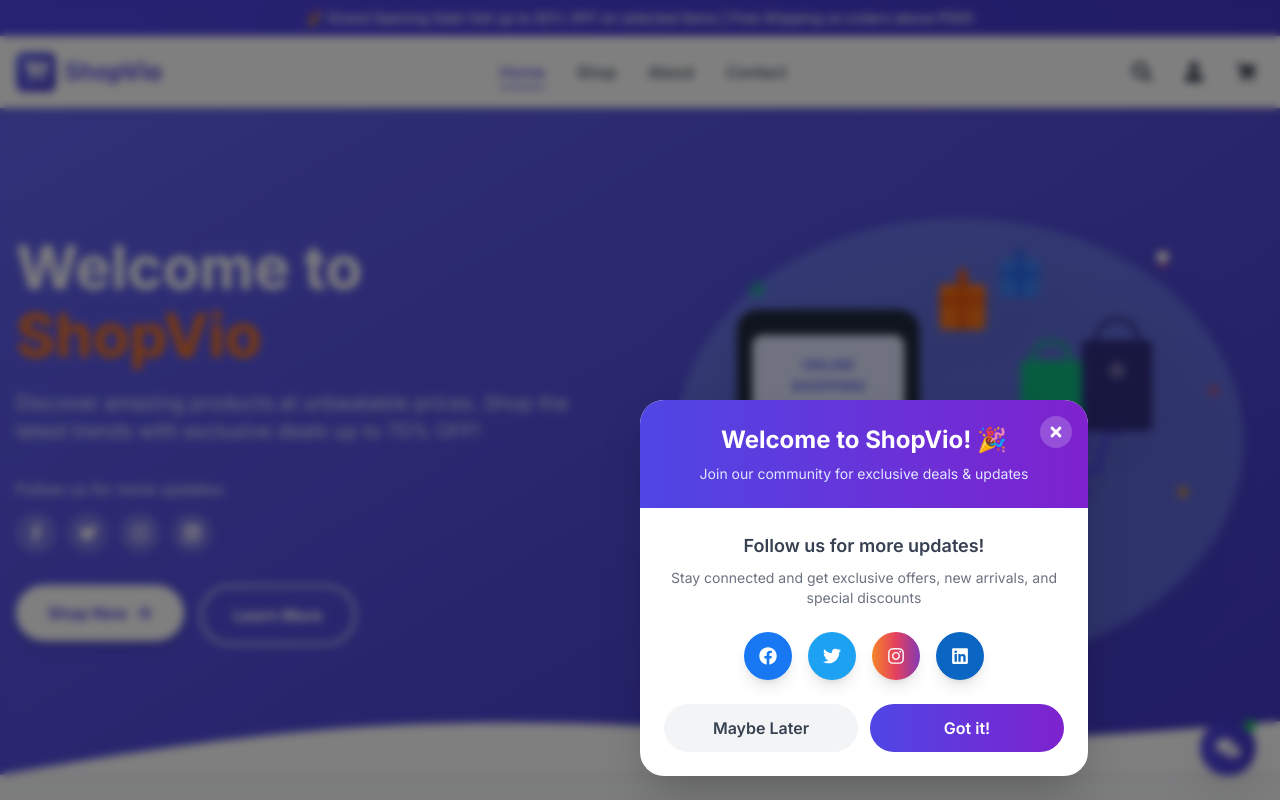
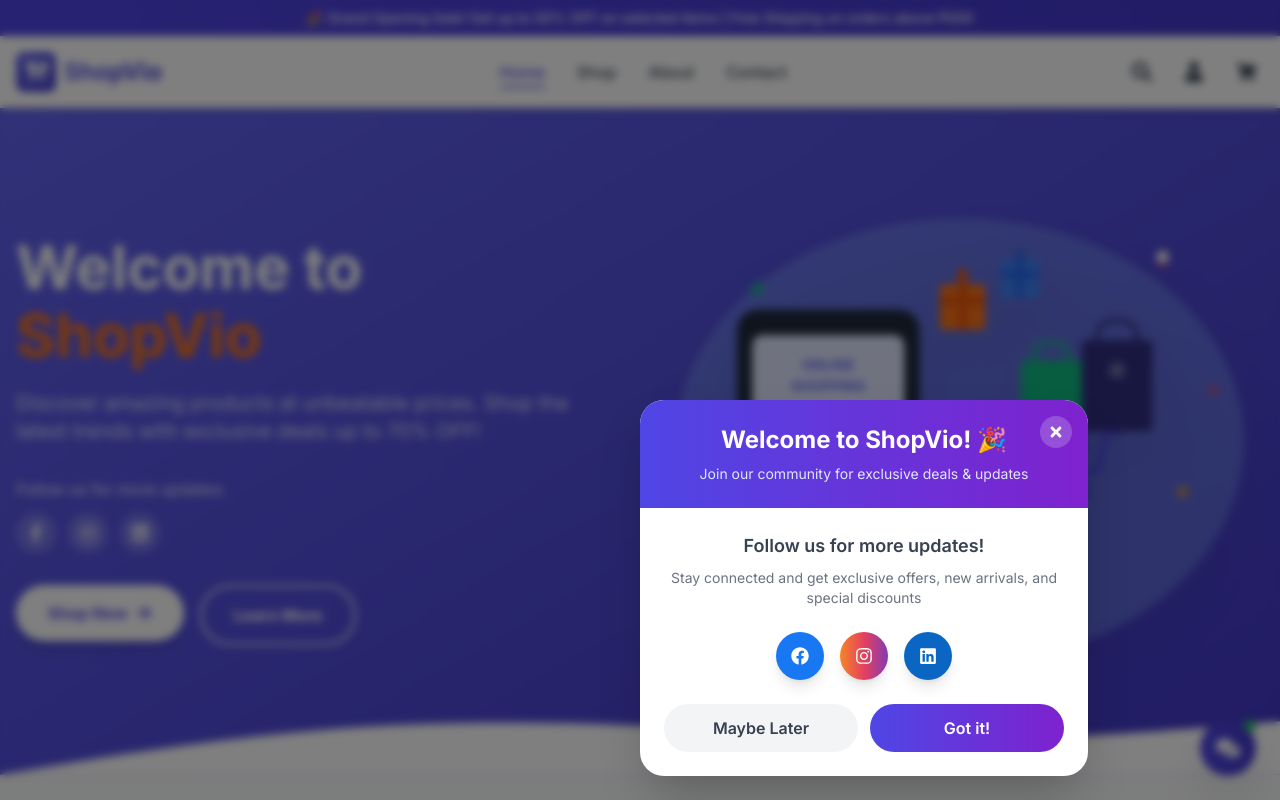
Before and after one commit to deepak-5656/shopVeo, a React (Create React App) app: page / in a window 1280 px wide. Shown: the top 800 px of the page. Built offline with nearby package versions, Linux system fonts and the light colour scheme.

Commit message:
Remove Twitter/X icon from all social media sections

```diff
--- a/src/components/ChatBot.js
+++ b/src/components/ChatBot.js
@@ -172,14 +172,6 @@ const ChatBot = () => {
                           <FaFacebook size={14} />
                         </a>
                         <a
-                          href="https://x.com/shopveo30887"
-                          target="_blank"
-                          rel="noopener noreferrer"
-                          className="w-8 h-8 bg-[#1DA1F2] rounded-full flex items-center justify-center text-white hover:scale-110 transition-transform"
-                        >
-                          <FaTwitter size={14} />
-                        </a>
-                        <a
                           href="https://www.instagram.com/shopvio76/"
                           target="_blank"
                           rel="noopener noreferrer"
--- a/src/components/Footer.js
+++ b/src/components/Footer.js
@@ -45,12 +45,6 @@ const Footer = () => {
       icon: FaInstagram,
       url: 'https://www.instagram.com/shopvio76/',
       color: 'hover:bg-pink-600',
-    },
-    {
-      name: 'Twitter',
-      icon: FaTwitter,
-      url: 'https://x.com/shopveo30887',
-      color: 'hover:bg-blue-400',
     },
     {
       name: 'LinkedIn',
--- a/src/components/WelcomePopup.js
+++ b/src/components/WelcomePopup.js
@@ -78,17 +78,6 @@ const WelcomePopup = () => {
                   </motion.a>
 
                   <motion.a
-                    href="https://x.com/shopveo30887"
-                    target="_blank"
-                    rel="noopener noreferrer"
-                    whileHover={{ scale: 1.15, y: -5 }}
-                    whileTap={{ scale: 0.95 }}
-                    className="w-11 h-11 sm:w-12 sm:h-12 bg-[#1DA1F2] rounded-full flex items-center justify-center text-white shadow-lg hover:shadow-xl transition-all"
-                  >
-                    <FaTwitter size={18} />
-                  </motion.a>
-
-                  <motion.a
                     href="https://www.instagram.com/shopvio76/"
                     target="_blank"
                     rel="noopener noreferrer"
--- a/src/pages/About.js
+++ b/src/pages/About.js
@@ -129,17 +129,6 @@ const About = () => {
               </motion.a>
 
               <motion.a
-                href="https://x.com/shopveo30887"
-                target="_blank"
-                rel="noopener noreferrer"
-                whileHover={{ scale: 1.1, y: -5 }}
-                whileTap={{ scale: 0.95 }}
-                className="w-14 h-14 bg-white rounded-full flex items-center justify-center text-[#1DA1F2] hover:bg-[#1DA1F2] hover:text-white shadow-lg transition-all duration-300"
-              >
-                <FaTwitter size={24} />
-              </motion.a>
-
-              <motion.a
                 href="https://www.instagram.com/shopvio76/"
                 target="_blank"
                 rel="noopener noreferrer"
--- a/src/pages/Home.js
+++ b/src/pages/Home.js
@@ -85,16 +85,6 @@ const Home = () => {
                     className="w-10 h-10 bg-white/20 backdrop-blur-sm rounded-full flex items-center justify-center text-white hover:bg-white hover:text-primary-600 transition-all"
                   >
                     <FaFacebookF size={18} />
-                  </motion.a>
-                  <motion.a
-                    href="https://x.com/shopveo30887"
-                    target="_blank"
-                    rel="noopener noreferrer"
-                    whileHover={{ scale: 1.15, y: -3 }}
-                    whileTap={{ scale: 0.95 }}
-                    className="w-10 h-10 bg-white/20 backdrop-blur-sm rounded-full flex items-center justify-center text-white hover:bg-white hover:text-primary-600 transition-all"
-                  >
-                    <FaTwitter size={18} />
                   </motion.a>
                   <motion.a
                     href="https://www.instagram.com/shopvio76/"
```
